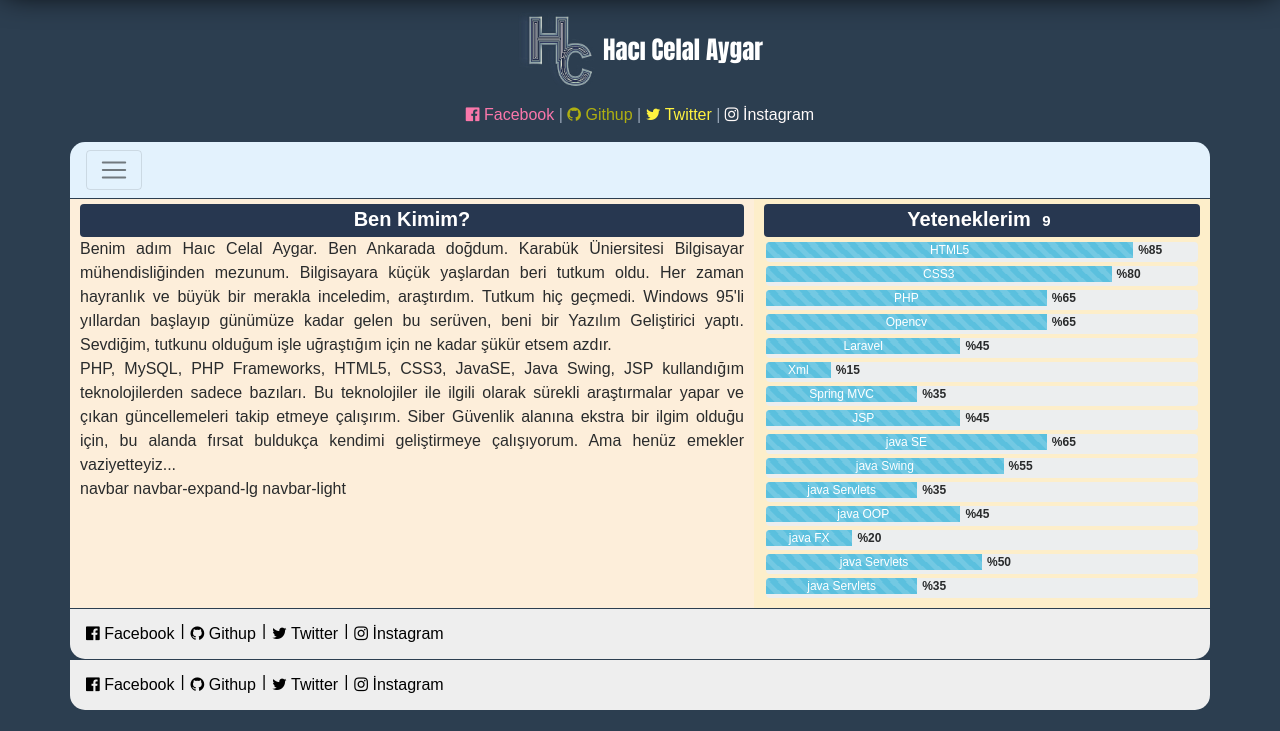
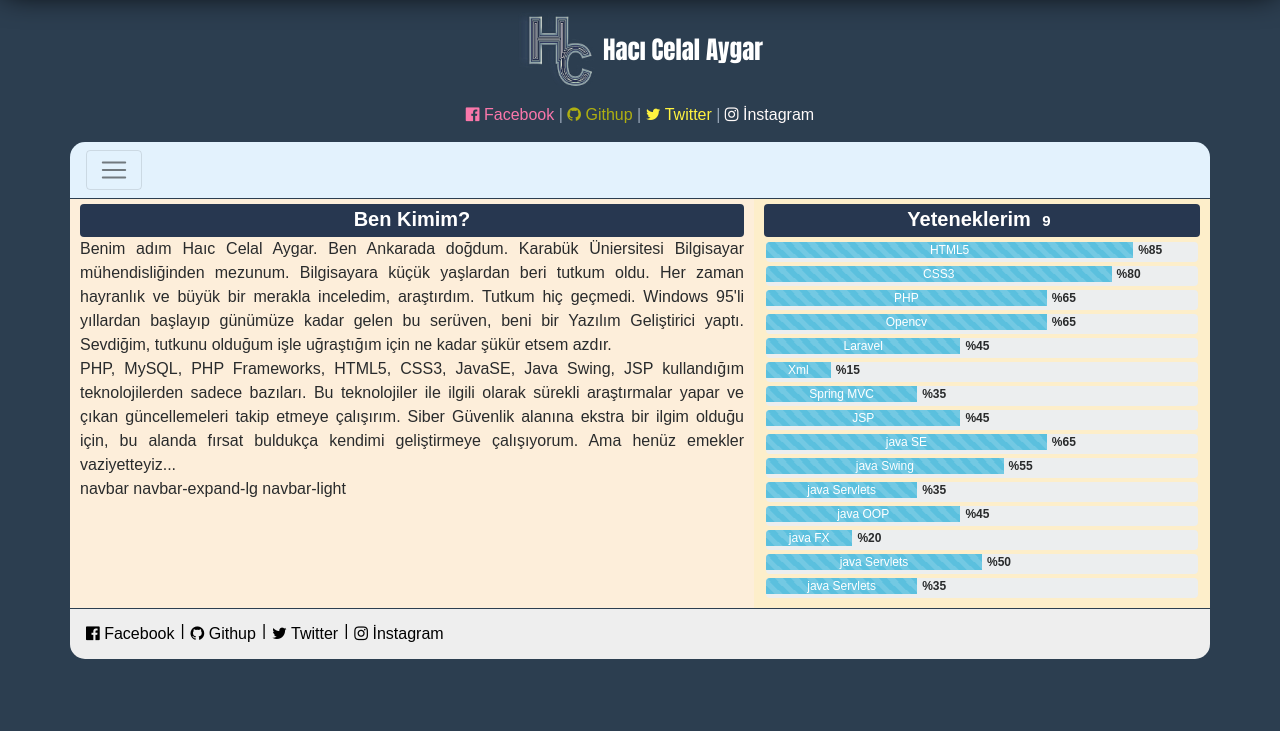
Before and after one commit to celalaygar/html5_css3_templates, a plain HTML site: page blog tema/about.html in a window 1280 px wide. Shown: the part 69-800 px from the top of the page. Drawn offline with nearby package versions, Linux system fonts and the light colour scheme.

Commit message:
Update about.html

```diff
--- a/blog tema/about.html
+++ b/blog tema/about.html
@@ -261,14 +261,7 @@
 			| <a href="" target="_blank"><span ><i class="fa fa-instagram" aria-hidden="true"></i> İnstagram </span></a>
   		</div>
   	</div>
-  	<div class="container footer-container" >
-  		<div class="row footer-row" style="color: black;padding: 10px">
-			<a href="" target="_blank"><span ><i class="fa fa-facebook-official" aria-hidden="true"></i> Facebook </span></a>
-			| <a href="" target="_blank"><span ><i class="fa fa-github" aria-hidden="true"></i> Githup </span></a>
-			| <a href="" target="_blank"><span ><i class="fa fa-twitter" aria-hidden="true"></i> Twitter </span></a>
-			| <a href="" target="_blank"><span ><i class="fa fa-instagram" aria-hidden="true"></i> İnstagram </span></a>
-  		</div>
-  	</div>
+
 	  <div class="container">
 		<div id="top">
 			<i class="fa fa-arrow-circle-up fa-3x"></i>
```
